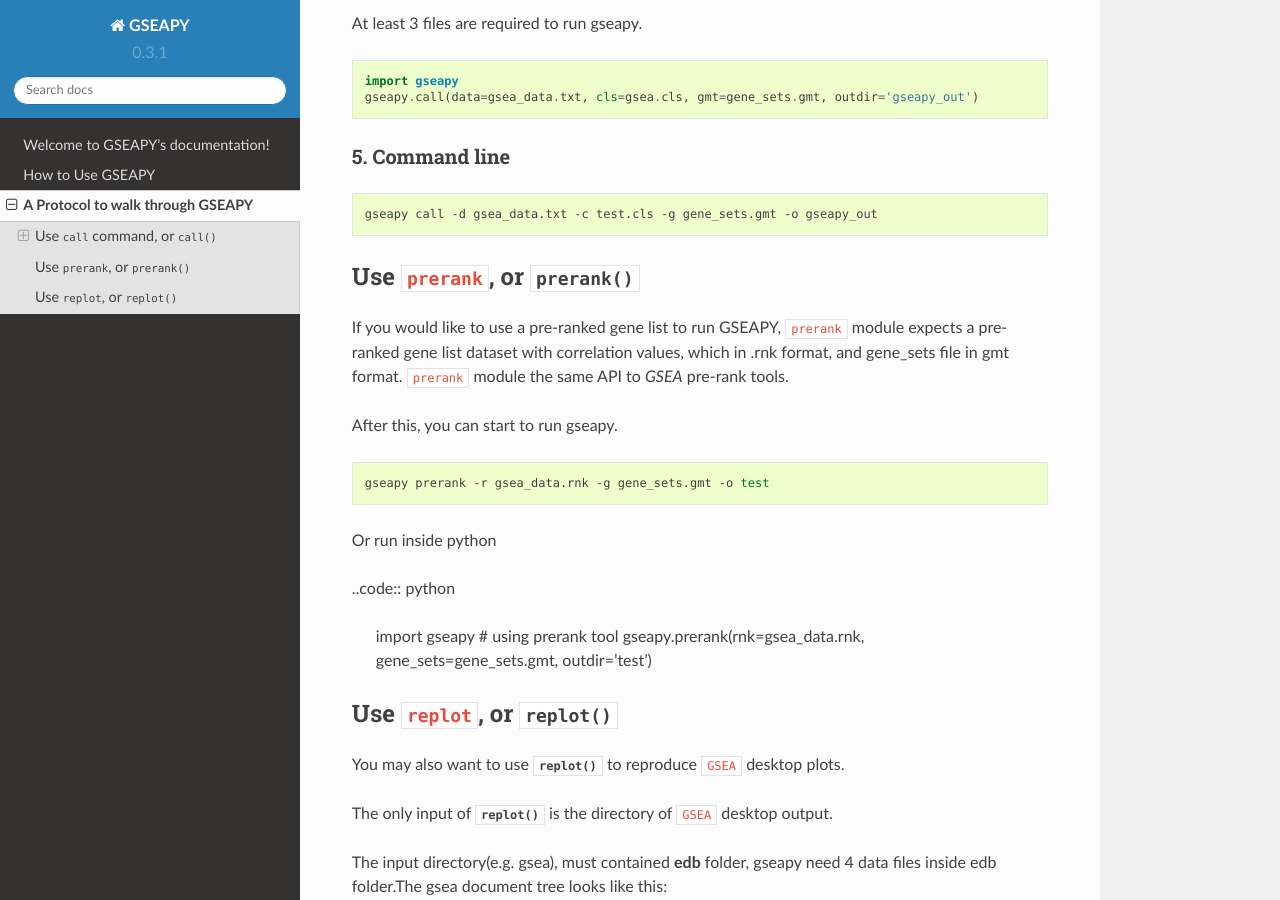
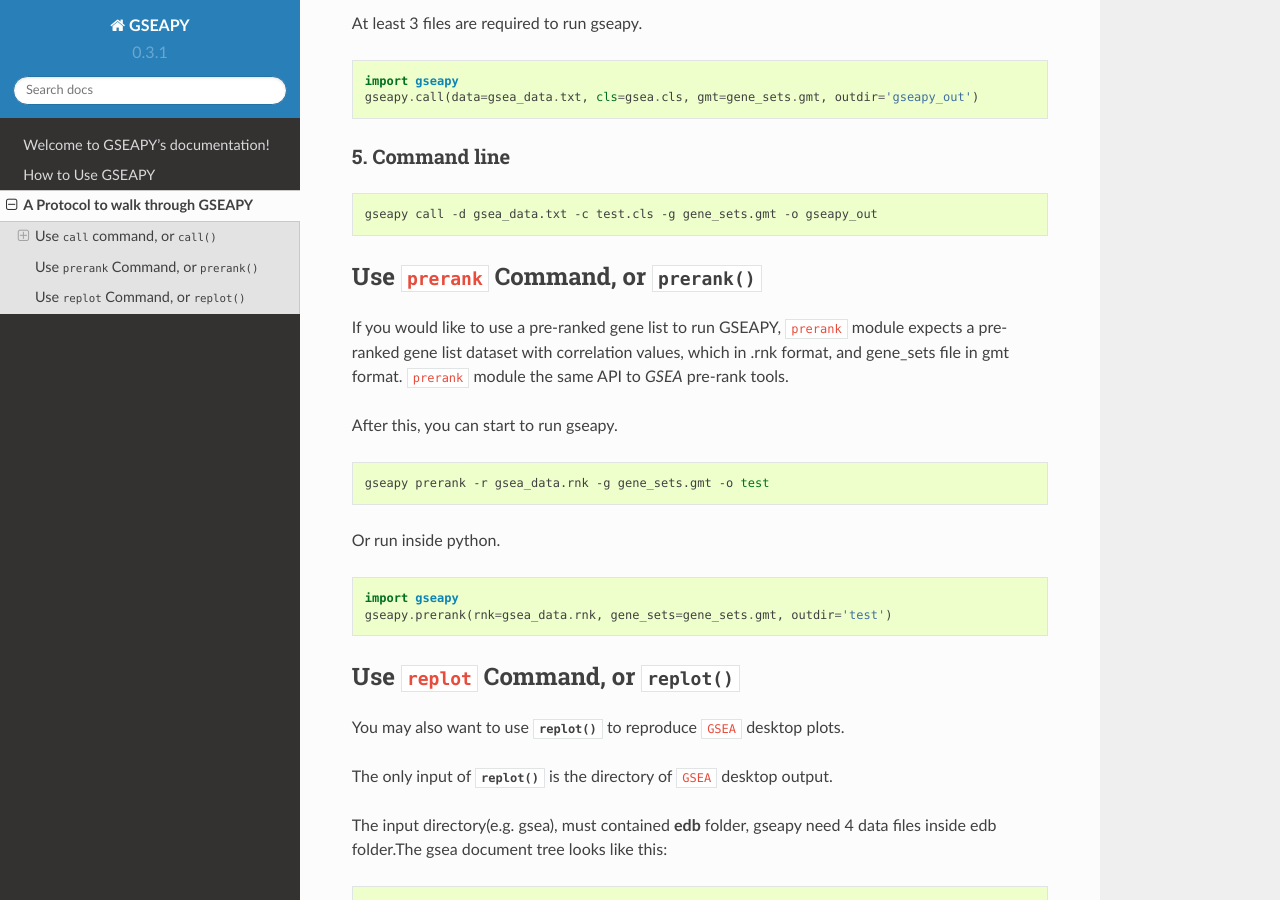
Before and after one commit to zqfang/GSEApy, a Sphinx documentation site: the page built from docs/gseapy_tutorial.rst, in a window 1280 px wide and 900 px high, scrolled down 1854 px. Built offline with Sphinx 7.4.7 and the Read the Docs theme 2.0.0, drawn with Linux system fonts in a browser that asks for light colours; formulas are drawn with MathJax 3.

Commit message:
docs update

```diff
--- a/README.rst
+++ b/README.rst
@@ -286,7 +286,7 @@ The ``call`` Command
                             'log2_ratio_of_classes'
       -a, --ascending       Rank metric sorting order. If the -a flag was chosen,
                             then ascending equals to True. Default: False.
-       -s , --seed           Number of random seed. Default: 2000
+       -s , --seed           Number of random seed. Default: None
 
 
 The ``prerank`` Command
@@ -330,4 +330,4 @@ The ``prerank`` Command
                             genes. Choose from {0, 1, 1.5, 2},default: 1
       -a, --ascending       Rank metric sorting order. If the -a flag was chosen,
                             then ascending equals to True. Default: False.
-      -s , --seed           Number of random seed. Default: 2000
+      -s , --seed           Number of random seed. Default: None
--- a/docs/gseapy_tutorial.rst
+++ b/docs/gseapy_tutorial.rst
@@ -191,7 +191,7 @@ At least 3 files are required to run gseapy.
     gseapy call -d gsea_data.txt -c test.cls -g gene_sets.gmt -o gseapy_out
 
 
-Use ``prerank``, or :func:`prerank`
+Use ``prerank`` Command, or :func:`prerank`
 ===============================================================
 
 If you would like to use a pre-ranked gene list to run GSEAPY, ``prerank`` module expects
@@ -204,21 +204,20 @@ After this, you can start to run gseapy.
 
     gseapy prerank -r gsea_data.rnk -g gene_sets.gmt -o test
 
-Or run inside python
 
-..code:: python
+Or run inside python.
+
+
+
+.. code:: python
 
     import gseapy
-    # using prerank tool
     gseapy.prerank(rnk=gsea_data.rnk, gene_sets=gene_sets.gmt, outdir='test')
 
 
 
 
-
-
-
-Use ``replot``, or :func:`replot`
+Use ``replot`` Command, or :func:`replot`
 ===============================================================
 
 You may also want to use :func:`replot()` to reproduce ``GSEA`` desktop plots.
```
Also changed, not shown: docs/run.rst (+4 -3 lines), 9 other files.
